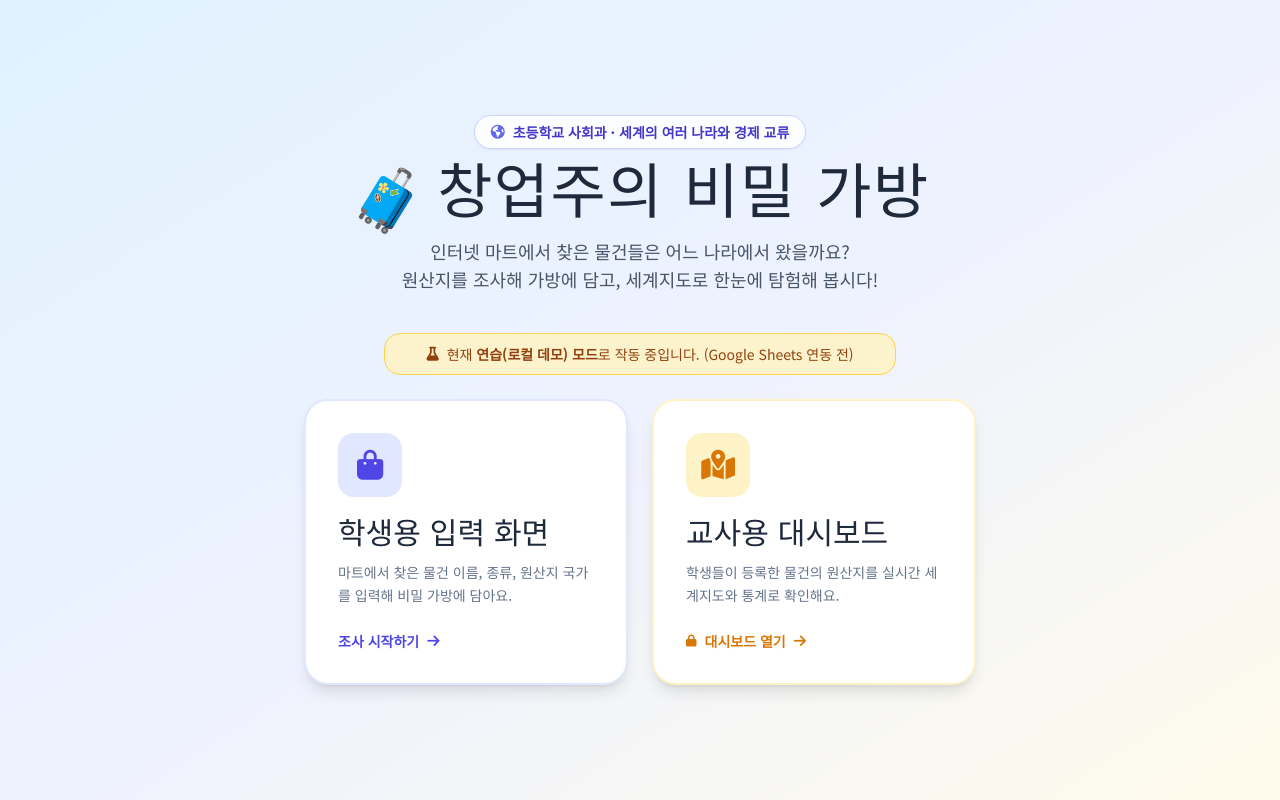
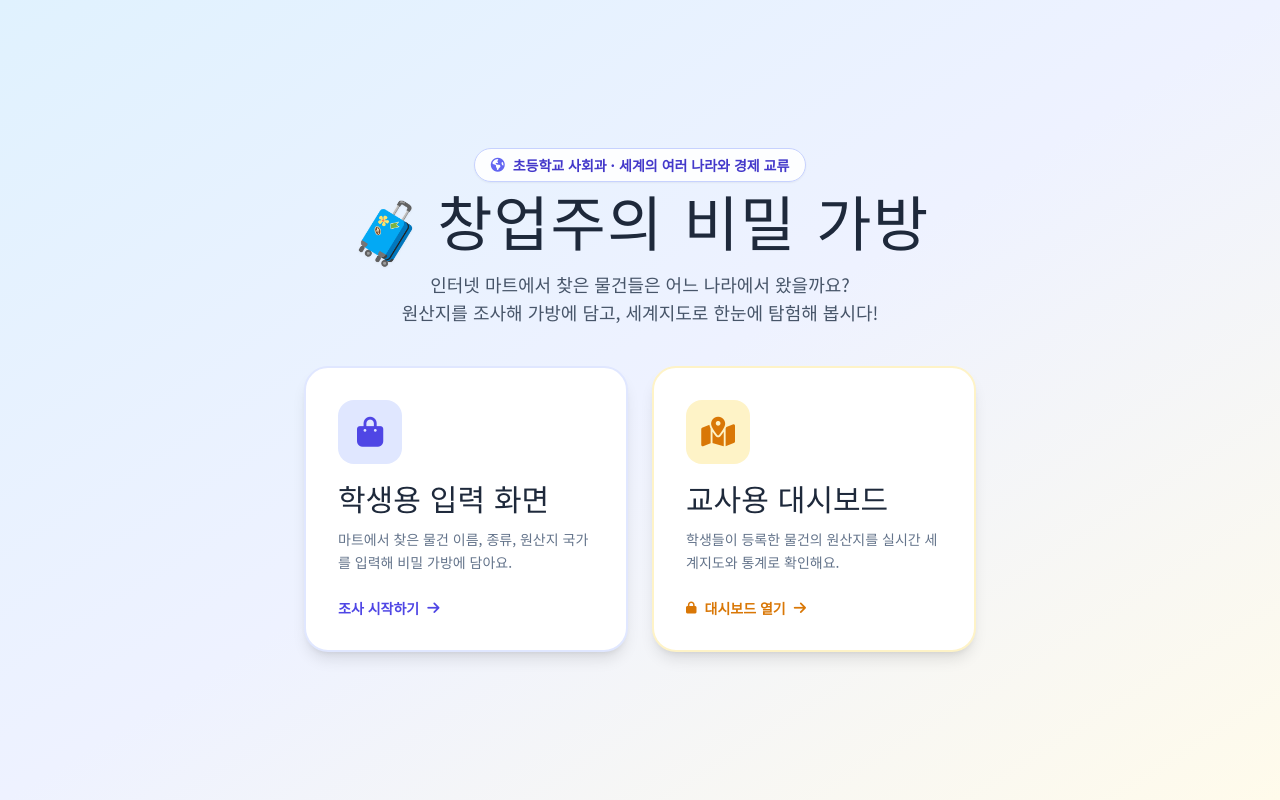
Before and after one commit to ungung09/trade, a plain HTML site: page index.html in a window 1280 px wide. Drawn offline with nearby package versions, Linux system fonts and the light colour scheme.

Commit message:
Update index.html

```diff
--- a/index.html
+++ b/index.html
@@ -95,8 +95,8 @@
        비워두면 브라우저 내장 데모 모드로 즉시 체험할 수 있습니다.
   ====================================================================== -->
   <script>
-    const GOOGLE_SCRIPT_URL = ""; // 예: "https://script.google.com/macros/s/AKfycbx.../exec"
-    const TEACHER_PASSWORD = "1234"; // 교사용 대시보드 비밀번호
+    const GOOGLE_SCRIPT_URL = "https://script.google.com/macros/s/AKfycbySakhwB4iNAZjiigQeP4yO01w9c9nkwFG3Arh3Hf8y82wxkm_rVS-Ez7rG60BvJsvDJQ/exec"; // 예: "https://script.google.com/macros/s/AKfycbx.../exec"
+    const TEACHER_PASSWORD = "9393"; // 교사용 대시보드 비밀번호
   </script>
 
   <!-- 공통 알림 토스트 / 모달 컨테이너 -->
```
